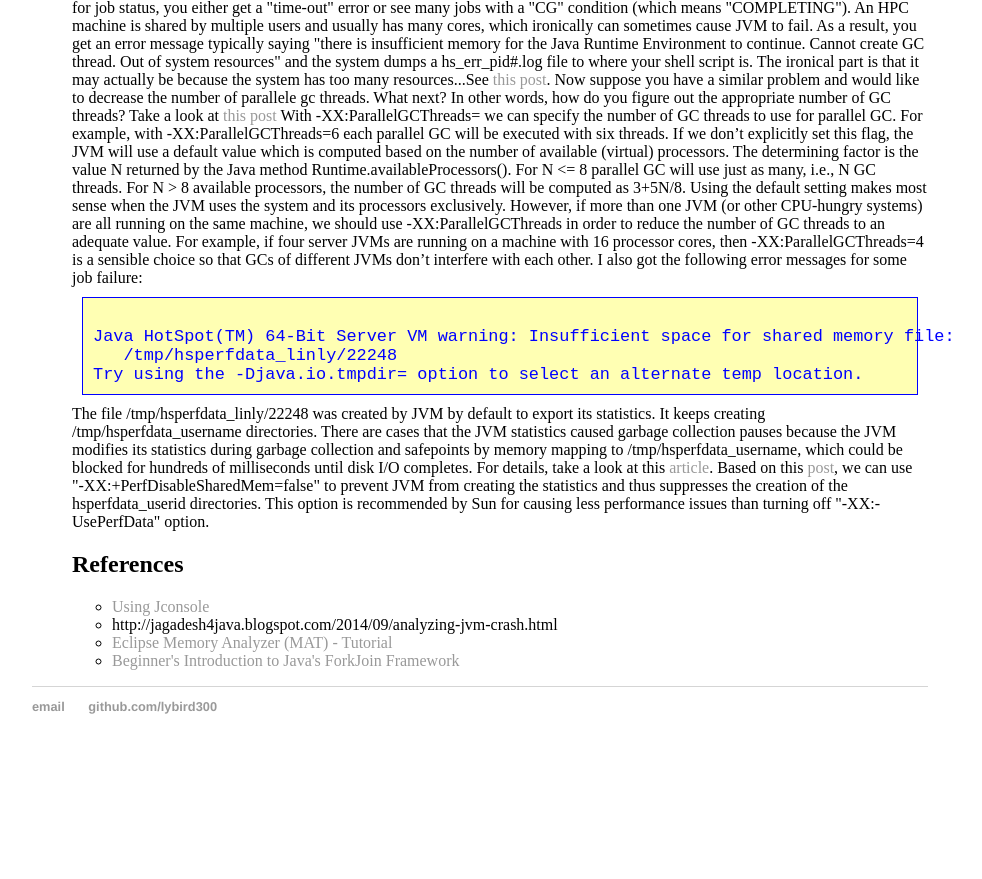
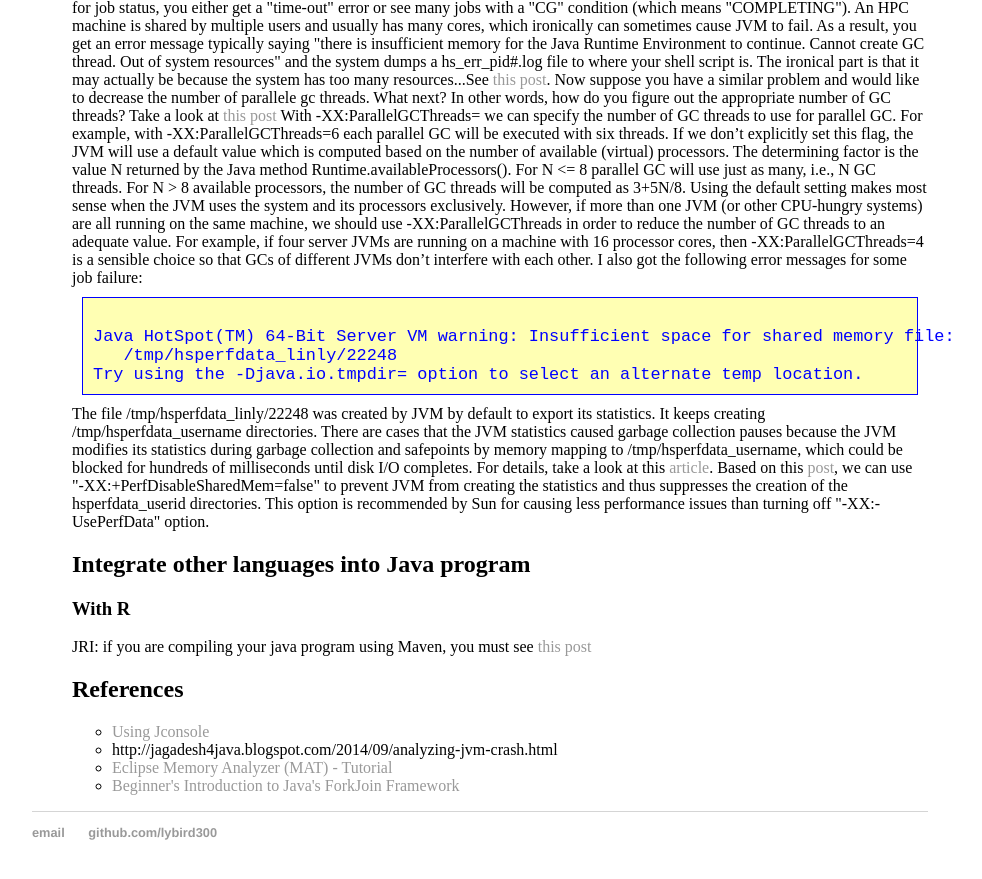
Before and after one commit to lybird300/lybird300.github.io, a Jekyll site: the page built from _posts/2015-11-13-fine-tune-java-programs.md, in a window 1280 px wide and 900 px high, scrolled down 3375 px. Shown: the top 879 px of the window, without its empty margins (160-1142 px from the left). Built offline with Jekyll 4.4.1, drawn with Linux system fonts in a browser that asks for light colours; before the commit the page ends 4149 px from its top, so only the background shows below that.

Commit message:
Update 2015-11-13-fine-tune-java-programs.md

```diff
--- a/_posts/2015-11-13-fine-tune-java-programs.md
+++ b/_posts/2015-11-13-fine-tune-java-programs.md
@@ -76,6 +76,9 @@ Try using the -Djava.io.tmpdir= option to select an alternate temp location.
 </code></pre>
 The file /tmp/hsperfdata_linly/22248 was created by JVM by default to export its statistics. It keeps creating /tmp/hsperfdata_username directories. There are cases that the JVM statistics caused garbage collection pauses because the JVM modifies its statistics during garbage collection and safepoints by memory mapping to  /tmp/hsperfdata_username, which could be blocked for hundreds of milliseconds until disk I/O completes. For details, take a look at this <a href="http://www.evanjones.ca/jvm-mmap-pause.html">article</a>. Based on this <a href="http://stackoverflow.com/questions/76327/how-can-i-prevent-java-from-creating-hsperfdata-files">post</a>, we can use "-XX:+PerfDisableSharedMem=false" to prevent JVM from creating the statistics and thus suppresses the creation of the hsperfdata_userid directories. This option is recommended by Sun for causing less performance issues than turning off "-XX:-UsePerfData" option.
 
+ <h2>Integrate other languages into Java program</h2>
+ <h3>With R</h3>
+ JRI: if you are compiling your java program using Maven, you must see <a href="http://stackoverflow.com/questions/32170664/running-jar-built-using-maven-causes-java-lang-noclassdeffounderror-org-rosuda?noredirect=1&lq=1">this post</a>
 
 <h2>References</h2>
 <ul>
```
